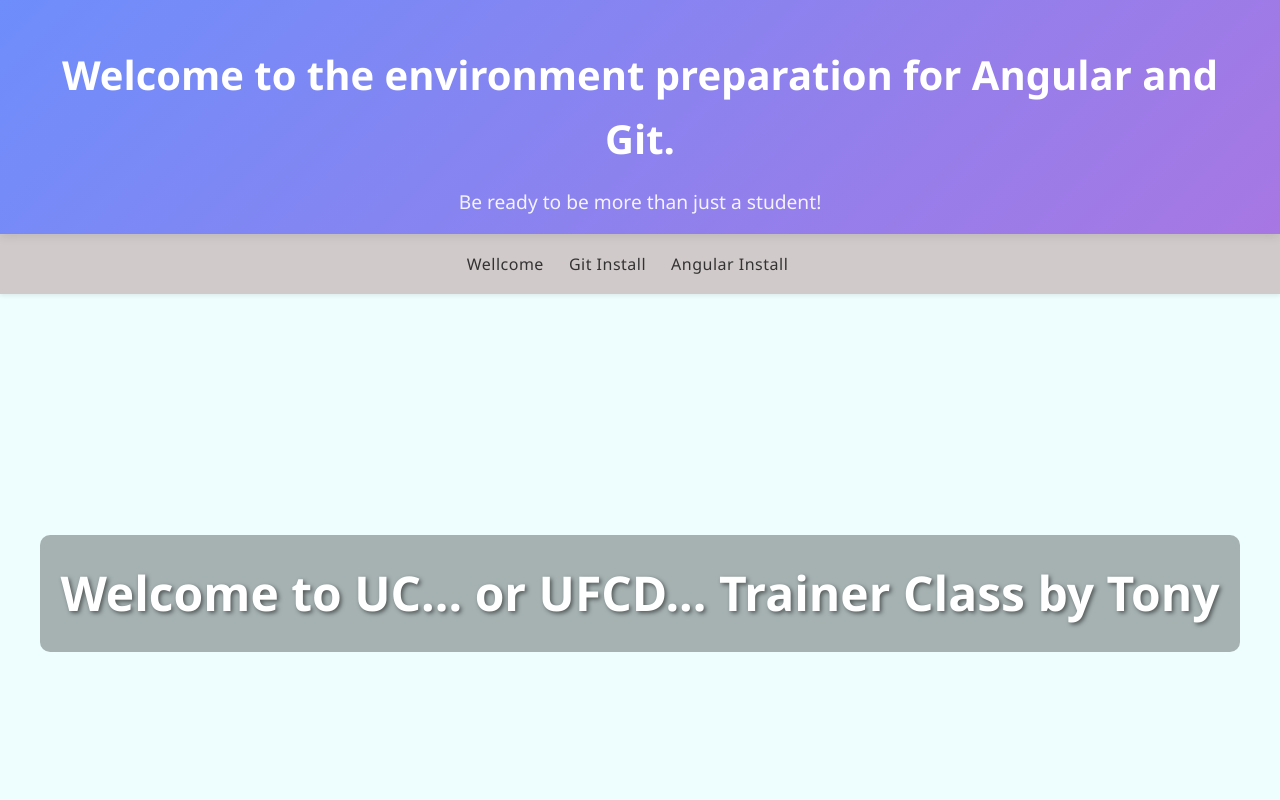
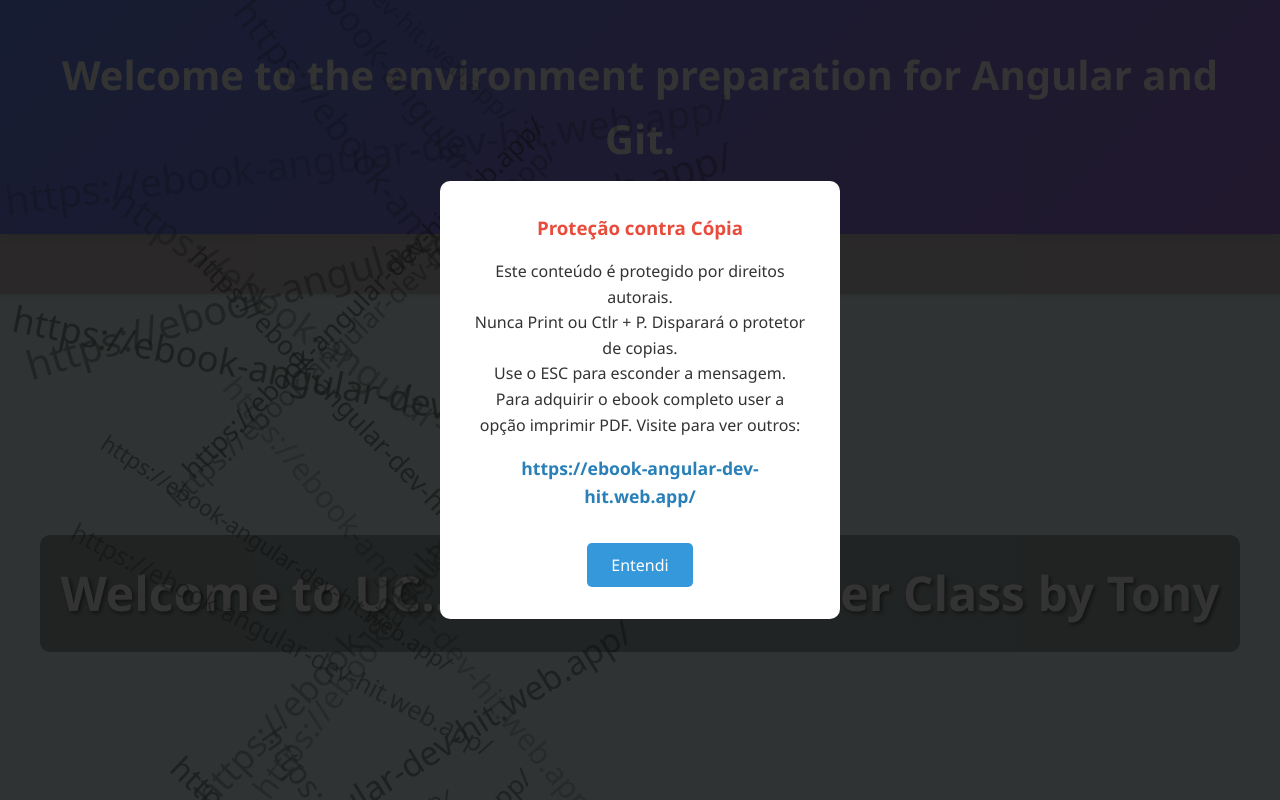
Before and after one commit to Tonyfilho/trainer-class, an Angular app: page /wellcome in a window 1280 px wide. Shown: the top 800 px of the page. Built offline with nearby package versions, Linux system fonts and the light colour scheme.

Commit message:
proteção de copia

```diff
--- /dev/null
+++ b/src/app/_service/watermark.service.ts
@@ -0,0 +1,120 @@
+import { Injectable } from '@angular/core';
+
+@Injectable({
+  providedIn: 'root'
+})
+export class WatermarkService {
+  private ebookUrl = "https://ebook-angular-dev-hit.web.app/";
+  private watermarkActive = false;
+
+  constructor() { }
+
+  createWatermark(): void {
+    const watermark = document.getElementById('watermark');
+    if (!watermark) return;
+
+    // Limpa marca d'água existente
+    watermark.innerHTML = '';
+
+    for (let i = 0; i < 50; i++) {
+      const watermarkElement = document.createElement('div');
+      watermarkElement.className = 'watermark-text';
+      watermarkElement.textContent = this.ebookUrl;
+
+      // Posição aleatória
+      const posX = Math.random() * 100;
+      const posY = Math.random() * 100;
+
+      watermarkElement.style.left = `${posX}%`;
+      watermarkElement.style.top = `${posY}%`;
+
+      // Tamanho aleatório
+      const size = 20 + Math.random() * 20;
+      watermarkElement.style.fontSize = `${size}px`;
+
+      // Opacidade aleatória
+      const opacity = 0.3 + Math.random() * 0.4;
+      watermarkElement.style.opacity = opacity.toString();
+
+      // Rotação aleatória
+      const rotation = -60 + Math.random() * 120;
+      watermarkElement.style.transform = `rotate(${rotation}deg)`;
+
+      watermark.appendChild(watermarkElement);
+    }
+  }
+
+  activateWatermark(): void {
+    const watermark = document.getElementById('watermark');
+    if (watermark ) {
+      watermark.classList.add('active');
+      this.watermarkActive = true;
+    }
+  }
+
+  deactivateWatermark(): void {
+    const watermark = document.getElementById('watermark');
+    if (watermark) {
+      watermark.classList.remove('active');
+      this.watermarkActive = false;
+    }
+  }
+
+  showProtectionMessage(): void {
+    const message = document.getElementById('protectionMessage');
+    if (message) {
+      message.classList.add('active');
+    }
+  }
+
+  hideProtectionMessage(): void {
+    const message = document.getElementById('protectionMessage');
+    if (message) {
+      message.classList.remove('active');
+    }
+  }
+
+  initializeProtection(): void {
+    this.createWatermark();
+    this.setupEventListeners();
+    this.detectDevTools();
+  }
+
+  private setupEventListeners(): void {
+    // Detectar tecla PrintScreen
+    document.addEventListener('keydown', (e: KeyboardEvent) => {
+      if (e.key === 'PrintScreen' || (e.ctrlKey && e.key === 'p')) {
+        e.preventDefault();
+        this.activateWatermark();
+        this.showProtectionMessage();
+      }
+    });
+
+    // Detectar quando a janela perde foco (possível captura de tela)
+    window.addEventListener('blur', () => {
+      setTimeout(() => {
+        this.activateWatermark();
+      }, 100);
+    });
+
+    // Marca d'água para impressão
+    window.addEventListener('beforeprint', () => {
+      this.activateWatermark();
+    });
+
+    window.addEventListener('afterprint', () => {
+      this.deactivateWatermark();
+    });
+  }
+
+  private detectDevTools(): void {
+    // Detecção básica de DevTools
+    const devToolsCheck = function() {};
+    devToolsCheck.toString = () => {
+      this.showProtectionMessage();
+      this.activateWatermark();
+      return 'DevTools detection';
+    };
+    console.log('%c', devToolsCheck);
+  }
+}
--- a/src/app/app.component.css
+++ b/src/app/app.component.css
@@ -6,18 +6,20 @@
   font-family: "Segoe UI", Tahoma, Geneva, Verdana, sans-serif;
 }
 
-body {
+.body {
   display: flex;
   flex-direction: column;
   min-height: 100vh;
-
-  color: #333;
   line-height: 1.6;
+  width: 100%;
+  color: var(--background-color-code);
+  position: relative;
 }
 
 app-header {
   width: 100%;
-  min-height: max-content;
+  /* min-height: max-content; */
+  min-height: 110px;
 }
 
 /* Conteúdo principal */
@@ -36,6 +38,86 @@ app-main {
 app-footer {
   width: 100%;
   min-height: max-content;
+  width: 100%;
+}
+
+/* Estilos da marca d'água */
+.watermark {
+  position: fixed;
+  top: 0;
+  left: 0;
+  width: 100%;
+  height: 100%;
+  pointer-events: none;
+  z-index: 1000;
+  opacity: 0;
+  transition: opacity 0.3s ease;
+}
+
+.watermark.active {
+  opacity: 0.7;
+}
+
+.watermark-text {
+  position: absolute;
+  color: rgba(200, 0, 0, 0.5);
+  font-size: 24px;
+  font-weight: bold;
+  white-space: nowrap;
+  user-select: none;
+}
+
+/* Mensagem de proteção */
+.protection-message {
+  position: fixed;
+  top: 0;
+  left: 0;
+  width: 100%;
+  height: 100%;
+  background-color: rgba(0, 0, 0, 0.8);
+  display: none;
+  justify-content: center;
+  align-items: center;
+  z-index: 2000;
+}
+
+.protection-message.active {
+  display: flex;
+}
+
+.message-content {
+  background-color: white;
+  padding: 2rem;
+  border-radius: 10px;
+  text-align: center;
+  max-width: 400px;
+  width: 90%;
+}
+
+.message-content h3 {
+  color: #e74c3c;
+  margin-bottom: 1rem;
+}
+
+.ebook-link {
+  color: #2980b9;
+  font-size: 1.1rem;
+  margin: 1rem 0;
+}
+
+.btn-close {
+  background-color: #3498db;
+  color: white;
+  border: none;
+  padding: 0.7rem 1.5rem;
+  border-radius: 5px;
+  cursor: pointer;
+  font-size: 1rem;
+  margin-top: 1rem;
+}
+
+.btn-close:hover {
+  background-color: #2980b9;
 }
 
 /* Media Queries para responsividade */
@@ -47,21 +129,36 @@ app-footer {
     padding: 0.5rem;
     min-height: 60vh; /* Ajuste para dar mais espaço ao conteúdo */
   }
+  .message-content {
+    margin: 1rem;
+    padding: 1.5rem;
+  }
 }
 
 /* Dispositivos móveis */
 @media (max-width: 480px) {
   body {
-
     line-height: 1.5; /* Ajuste fino para melhor legibilidade */
   }
 
-  main {
+  .main {
     flex-direction: column;
     align-items: stretch;
     justify-content: flex-start;
     min-height: 60vh;
     padding: 0.5rem;
+  }
+
+  .watermark-text {
+    font-size: 18px;
+  }
+
+  .message-content {
+    padding: 1rem;
+  }
+
+  .message-content h3 {
+    font-size: 1.2rem;
   }
 }
 
--- a/src/app/app.component.html
+++ b/src/app/app.component.html
@@ -1,4 +1,4 @@
-<body>
+<!-- <body>
   <div class="header">
     <app-header></app-header>
   </div>
@@ -8,4 +8,26 @@
   <div class="footer">
     <app-footer></app-footer>
   </div>
-</body>
+</body> -->
+<div class="body">
+  <!-- Componentes existentes -->
+  <div class="header"><app-header></app-header></div>
+  <div class="main"><app-main></app-main></div>
+  <div class="footer"><app-footer></app-footer></div>
+
+  <!-- Marca d'água (sempre presente, mas invisível por padrão) -->
+  <div class="watermark" id="watermark"></div>
+
+  <!-- Mensagem de proteção -->
+  <div class="protection-message" id="protectionMessage">
+    <div class="message-content">
+      <h3>Proteção contra Cópia</h3>
+      <p>Este conteúdo é protegido por direitos autorais.</p>
+      <p>Nunca Print ou Ctlr + P. Disparará o protetor de copias.</p>
+      <p>Use o ESC para esconder a mensagem.</p>
+      <p>Para adquirir o ebook completo user a opção imprimir PDF. Visite para ver outros:</p>
+      <p class="ebook-link"><strong>https://ebook-angular-dev-hit.web.app/</strong></p>
+      <button class="btn-close" (click)="closeProtectionMessage()">Entendi</button>
+    </div>
+  </div>
+</div>
--- a/src/app/app.component.ts
+++ b/src/app/app.component.ts
@@ -1,8 +1,9 @@
 
-import { Component } from '@angular/core';
+import { Component, HostListener } from '@angular/core';
 import { HeaderComponent } from "./components/_header/header.component";
 import { FooterComponent } from "./components/footer/footer.component";
 import { MainComponent } from "./components/main/main.component";
+import { WatermarkService } from './_service/watermark.service';
 
 
 @Component({
@@ -12,5 +13,29 @@ import { MainComponent } from "./components/main/main.component";
   styleUrl: './app.component.css'
 })
 export class AppComponent {
+  @HostListener('document:keydown.escape', ['$event'])
+  handleEscape(event: Event): void {
+    event.preventDefault(); // Opcional: prevenir comportamento padrão
+    console.log('ESC pressionado via HostListener');
+    this.yourEscapeAction();
+  }
 
+   constructor(private watermarkService: WatermarkService) {}
+
+  ngOnInit(): void {
+    // Inicializar a proteção quando o componente for carregado
+    this.watermarkService.initializeProtection();
+   // this.watermarkService.deactivateWatermark();
+  }
+
+  closeProtectionMessage(): void {
+    this.watermarkService.hideProtectionMessage();
+    this.watermarkService.deactivateWatermark();
+  }
+
+
+
+  private yourEscapeAction(): void {
+     this.watermarkService.deactivateWatermark();
+  }
 }
--- a/src/app/pages/git/git.component.ts
+++ b/src/app/pages/git/git.component.ts
@@ -1,6 +1,7 @@
 import { Component, ElementRef, ViewChild } from '@angular/core';
 import { RouterLink } from '@angular/router';
 import html2pdf from 'html2pdf.js';
+import { WatermarkService } from '../../_service/watermark.service';
 
 @Component({
   selector: 'app-git',
@@ -11,7 +12,16 @@ import html2pdf from 'html2pdf.js';
 export class GitComponent {
   @ViewChild('pdfContent') content!: ElementRef;
 
+   constructor(private watermarkService: WatermarkService) {}
+
+  ngOnInit(): void {
+
+  }
+
+
+
   downloadPDF() {
+    this.watermarkService.initializeProtection();
     const options :any  = {
       filename: 'git-guia.pdf',
       image: { type: 'jpeg', quality: 0.98 },
```
